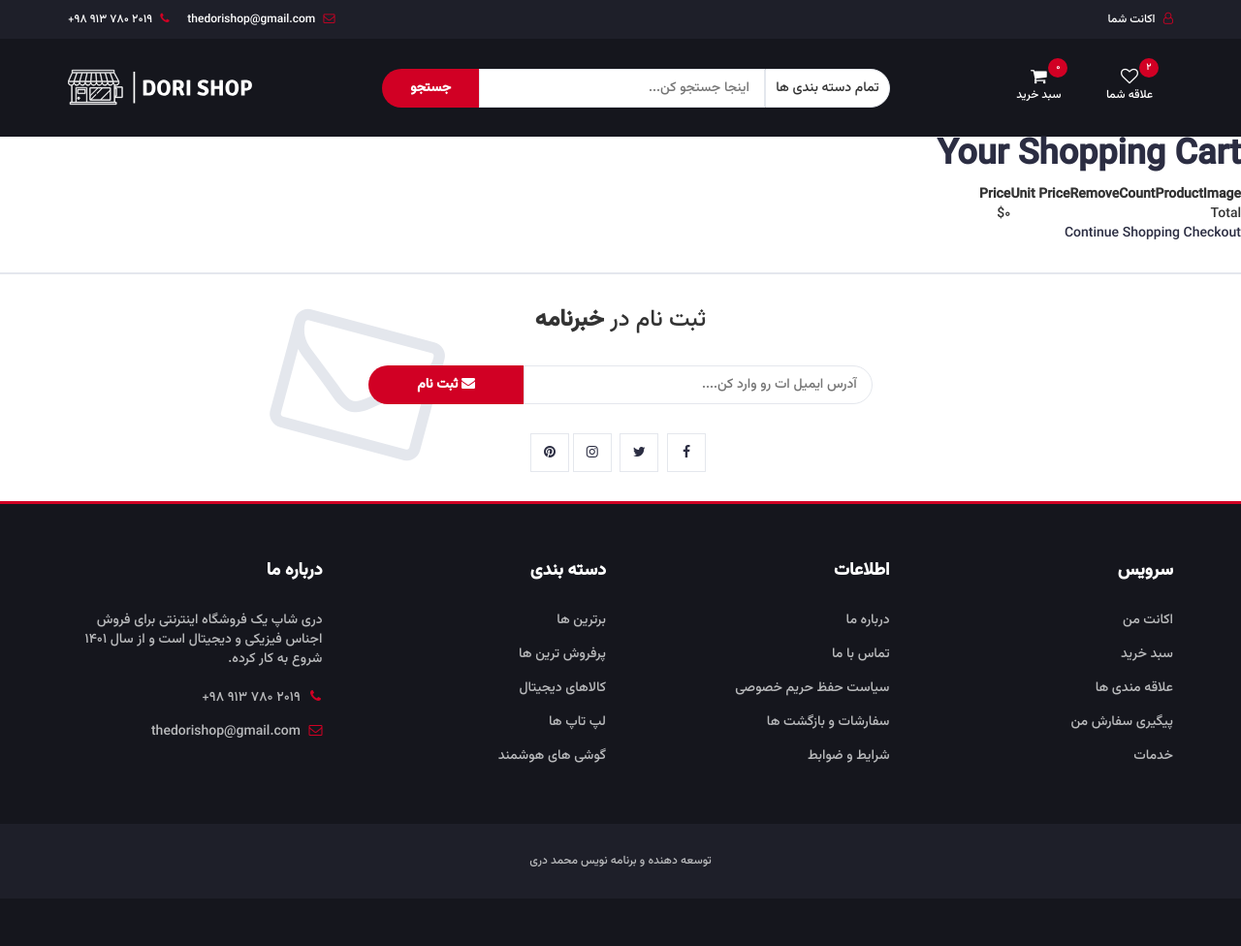
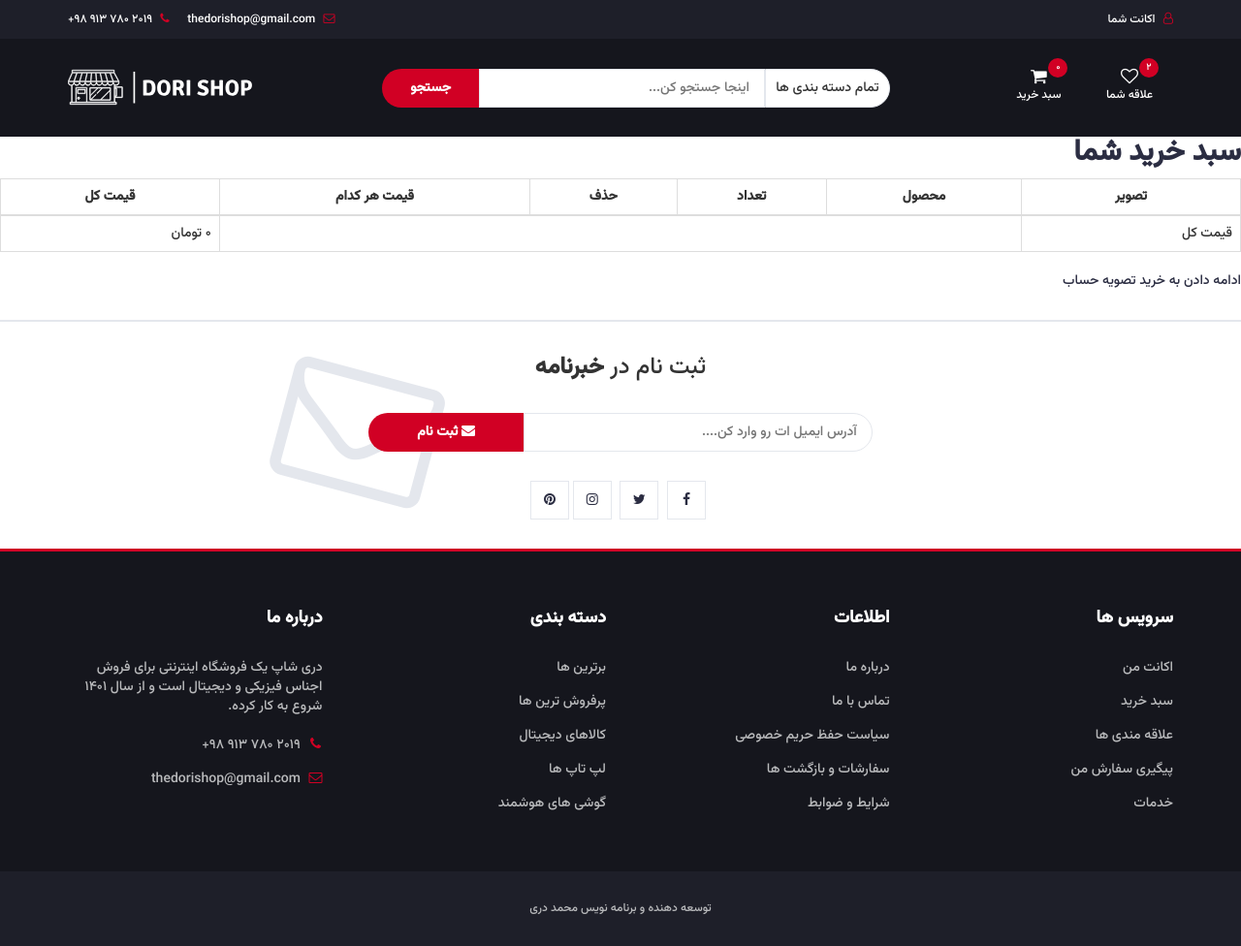
Before and after one commit to dori-dev/dori-shop, a Django app: page /cart/ in a window 1280 px wide. Shown: the whole page at 97% size. Before the commit the page ends 895 px from the top, so only its background shows below. Run offline with Django 4.2, Linux system fonts and the light colour scheme; some libraries are stand-ins or nearby versions.

Commit message:
improve styling and html

```diff
--- a/cart/templates/cart/detail.html
+++ b/cart/templates/cart/detail.html
@@ -1,69 +1,70 @@
 {% extends 'base.html' %}
+{% load product %}
 
-{% block title %}Shopping Cart{% endblock title %}
+{% block title %}سبد خرید{% endblock title %}
 
 {% block content %}
-<h1>Your Shopping Cart</h1>
+<h2>سبد خرید شما</h2>
 
-<table class="cart">
+<table class="cart table table-responsive table-bordered">
   <thead>
     <tr>
-      <th>Image</th>
-      <th>Product</th>
-      <th>Count</th>
-      <th>Remove</th>
-      <th>Unit Price</th>
-      <th>Price</th>
+      <th scope="col" class="text-center">تصویر</th>
+      <th scope="col" class="text-center">محصول</th>
+      <th scope="col" class="text-center">تعداد</th>
+      <th scope="col" class="text-center">حذف</th>
+      <th scope="col" class="text-center">قیمت هر کدام</th>
+      <th scope="col" class="text-center">قیمت کل</th>
     </tr>
   </thead>
   <tbody>
     {% for item in cart %}
       {% with product=item.product %}
         <tr>
-          <td>
-            <a href="{{ product.get_absolute_url }}">
-              <img src="{{ product.image.url }}" alt="" />
-            </a>
+          <td class="order-img text-center">
+              <a href="{{ product.get_absolute_url }}">
+                <img src="{{ product.image.url }}" alt="" />
+              </a>
           </td>
-          <td>{{ product.name }}</td>
-          <td>
+          <td class="text-center">{{ product.name }}</td>
+          <td class="text-center">
             <form action="{% url 'cart:cart_add' product.id %}" method="post">
               {% csrf_token %}
               {{ item.update_product_count_form.product_count }}
               {{ item.update_product_count_form.update }}
-              <input type="submit" value="Update" />
+              <input type="submit" value="آپدیت" />
             </form>
           </td>
-          <td>
+          <td class="text-center">
             <a href="{% url 'cart:cart_remove' product.id %}">
-              Remove
+              حذف
             </a>
           </td>
-          <td class="num">
-            ${{ item.price }}
+          <td class="num text-center">
+            {{ item.price|comma }} تومان
           </td>
-          <td class="num">
-            ${{ item.total_price }}
+          <td class="num text-center">
+            {{ item.total_price|comma }} تومان
           </td>
         </tr>
       {% endwith %}
     {% endfor %}
     <tr class="total">
-      <td>Total</td>
+      <td>قیمت کل</td>
       <td colspan="4"></td>
       <!-- TODO clear and total count -->
       <td class="num">
-        ${{ cart.get_total_price }}
+        {{ cart.get_total_price|comma }} تومان
       </td>
     </tr>
   </tbody>
 </table>
 <p class="text-right">
-  <a href="{% url 'shop:store' %}" class="button light">
-    Continue Shopping
+  <a href="{% url 'shop:store' %}" class="button light add-to-cart-btn">
+    ادامه دادن به خرید
   </a>
   <a href="{% url 'shop:checkout' %}" class="button light">
-    Checkout
+    تصویه حساب
   </a>
 </p>
 {% endblock content %}
--- a/static/css/style.css
+++ b/static/css/style.css
@@ -1995,6 +1984,7 @@ select.category {
 ===========================================================*/
 
 #newsletter.section {
+  overflow: hidden;
   border-top: 2px solid #e4e7ed;
   border-bottom: 3px solid #d10024;
   margin-top: 30px;
@@ -2297,3 +2287,15 @@ select.category {
     margin-top: 10px;
   }
 }
+
+.order-img {
+  width: 200px;
+}
+
+.order-img a img {
+  width: 100%;
+}
+
+.cart {
+  max-width: 100% !important;
+}
--- a/static/js/main.js
+++ b/static/js/main.js
@@ -54,7 +54,7 @@
     $this.slick({
       infinite: true,
       autoplay: true,
-      speed: 300,
+      speed: 500,
       dots: false,
       arrows: false,
       rtl: true,
@@ -69,6 +69,7 @@
     dots: false,
     arrows: true,
     fade: true,
+    rtl: true,
     asNavFor: "#product-imgs",
   });
 
--- a/templates/base.html
+++ b/templates/base.html
@@ -309,7 +309,7 @@
 
             <div class="col-md-3 col-xs-6">
               <div class="footer">
-                <h3 class="footer-title">سرویس</h3>
+                <h3 class="footer-title">سرویس ها</h3>
                 <ul class="footer-links">
                   <li><a href="#">اکانت من</a></li>
                   <li><a href="#">سبد خرید</a></li>
```
Also changed, not shown: other parts of static/css/style.css (+12 -23 lines), README.md.
